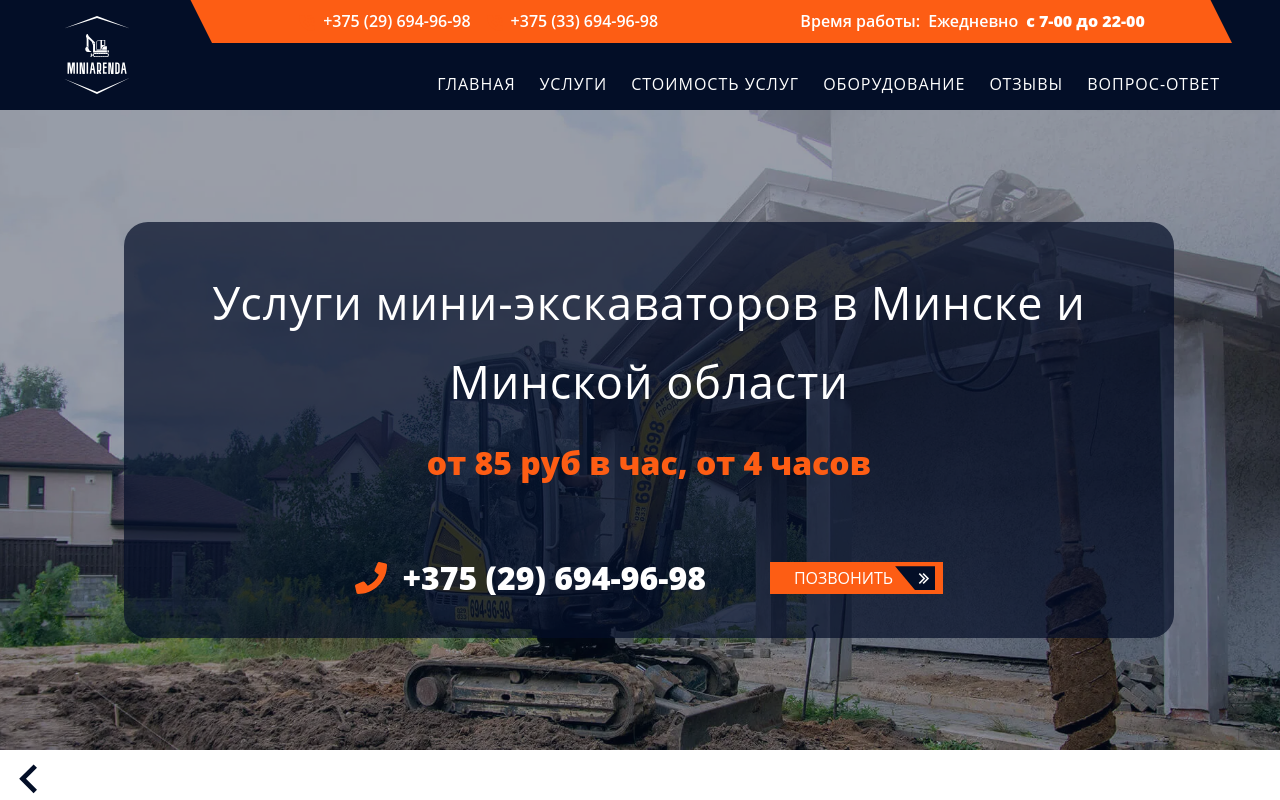
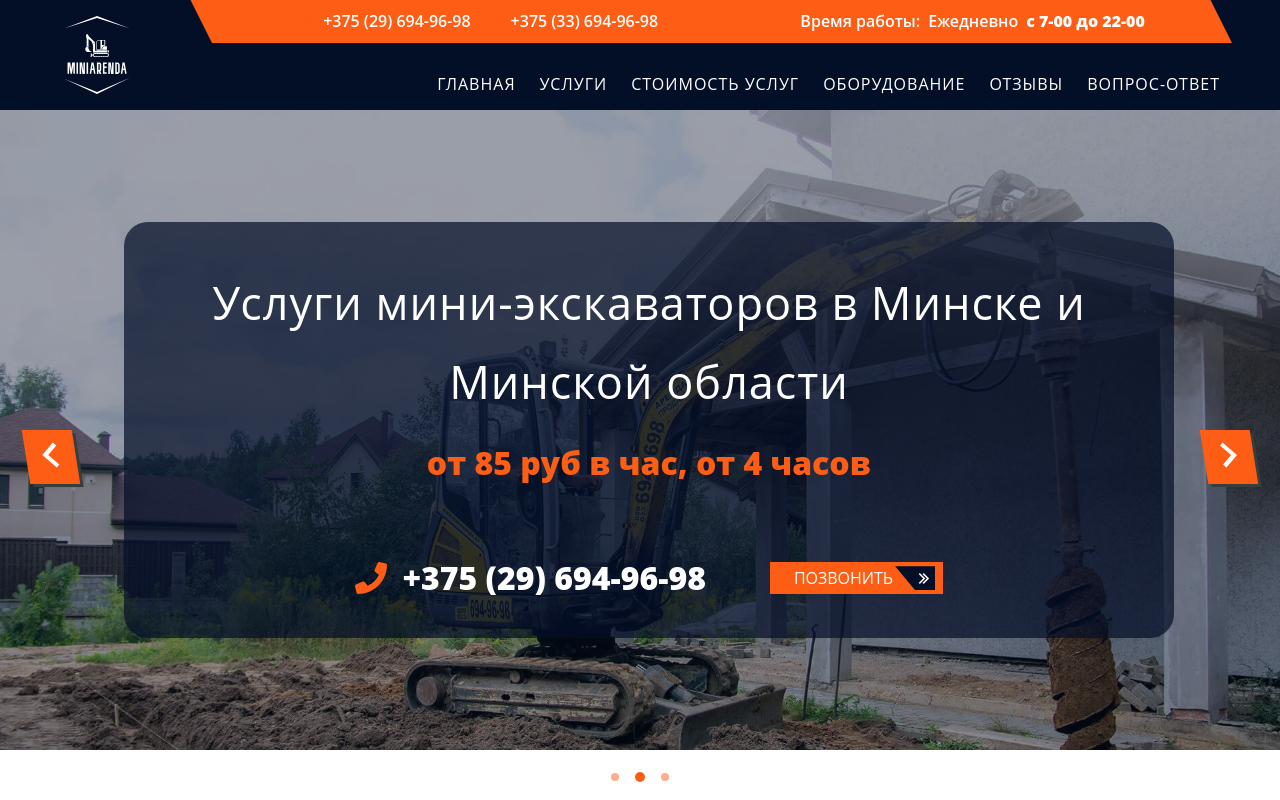
Before and after one commit to TanyaDanilovich/miniarenda_styled, a React (Vite) app: page / in a window 1280 px wide. Shown: the top 800 px of the page. Built offline with nearby package versions, Linux system fonts and the light colour scheme.

Commit message:
add hero carousel

```diff
--- a/src/shared/ui/slider/AppCarousel.tsx
+++ b/src/shared/ui/slider/AppCarousel.tsx
@@ -21,6 +21,7 @@ export type CarouselProps = {
     showDots?: boolean
     showArrows?: boolean
     children: React.ReactNode
+    className?: string
 }
 
 
@@ -30,6 +31,7 @@ export const AppCarousel = ({
                                 // autoplay,
                                 showDots = true,
                                 showArrows = true,
+                                className,
                                 children
                             }: CarouselProps) => {
 
@@ -61,7 +63,7 @@ export const AppCarousel = ({
 
 
     return (
-        <S_AppCarouselWrapper id = {id}>
+        <S_AppCarouselWrapper id = {id} className = {className}>
 
             <S_AppCarouselViewport ref = {emblaRef}>
                 <S_AppCarouselContainer>
@@ -70,7 +72,7 @@ export const AppCarousel = ({
             </S_AppCarouselViewport>
 
 
-            {showArrows && <S_AppCarouselArrowButtonsContainer>
+            {showArrows && <S_AppCarouselArrowButtonsContainer className = {"45454"}>
                 <PrevArrowButton onClick = {onPrevButtonClick} disabled = {prevBtnDisabled}/>
                 <NextArrowButton onClick = {onNextButtonClick} disabled = {nextBtnDisabled}/>
             </S_AppCarouselArrowButtonsContainer>}
@@ -80,9 +82,7 @@ export const AppCarousel = ({
                     <DotButton
                         key = {index}
                         onClick = {() => onDotButtonClick(index)}
-                        className = {'embla__dot'.concat(
-                            index === selectedIndex ? ' embla__dot--selected' : ''
-                        )}
+                        isActive = {index === selectedIndex}
                     />
                 ))}
             </S_AppCarouselDotsContainer>}
@@ -95,7 +95,6 @@ export const AppCarousel = ({
 export const S_AppCarouselWrapper = styled.section`
     position:relative;
     width:100%;
-    height:80vh;
     margin:0 auto;
     /* те же CSS-переменные, что ты использовала */
     --slide-spacing:0px;
@@ -118,7 +117,11 @@ export const S_AppCarouselContainer = styled.div`
 `
 
 export const S_AppCarouselArrowButtonsContainer = styled.div`
-
+    position:absolute;
+    display:flex;
+    left:0;
+    right:0;
+    top:50%;
 `
 
 
@@ -126,10 +129,7 @@ export const S_AppCarouselDotsContainer = styled.div`
     position:absolute;
     left:0;
     right:0;
-    bottom:8px; /* как --swiper-pagination-bottom */
+    bottom:0; /* как --swiper-pagination-bottom */
     z-index:2;
     display:flex;
-    justify-content:center;
-    gap:8px;
-    padding:0 8px;
 `
--- a/src/shared/ui/slider/CarouselArrowButtons.tsx
+++ b/src/shared/ui/slider/CarouselArrowButtons.tsx
@@ -1,5 +1,6 @@
 import {type ComponentPropsWithRef} from 'react';
 import styled from 'styled-components';
+import {BREAKPOINTS} from '../../constants/BREAKPOINTS';
 
 type PropType = ComponentPropsWithRef<'button'>
 
@@ -42,17 +43,16 @@ export const NextArrowButton = (props: PropType) => {
 
 
 const S_AppCarouselArrowButton = styled.button`
-    background:rgba(0, 0, 0, 0.5);
-    border:none;
-    border-radius:50%;
-    width:40px;
-    height:40px;
-    display:flex;
-    align-items:center;
-    justify-content:center;
-    cursor:pointer;
+    //width: 0;
+    background-color:${({theme}) => theme.colors.primary};
+    //height: 1rem;
     color:white;
-    transition:all 0.3s ease;
+    transform:skewX(9deg);
+    box-shadow:3px 3px 0 0 ${({theme}) => theme.colors.dark};
+    //padding-block: 0.5rem;
+    @media screen and (min-width:${BREAKPOINTS.tablet}){
+        width:50px;
+    }
 
     &:disabled{
         opacity:0.3;
@@ -60,34 +60,19 @@ const S_AppCarouselArrowButton = styled.button`
     }
 
     &:not(:disabled):hover{
-        background:rgba(0, 0, 0, 0.8);
+        background:rgba(0, 0, 0, 0.5);
     }
 
-
-
-
-    -webkit-tap-highlight-color: rgba(var(--text-high-contrast-rgb-value), 0.5);
-    -webkit-appearance: none;
-    appearance: none;
-    background-color: transparent;
-    touch-action: manipulation;
-    display: inline-flex;
-    text-decoration: none;
-    cursor: pointer;
-    border: 0;
-    padding: 0;
-    margin: 0;
-    box-shadow: inset 0 0 0 0.2rem var(--detail-medium-contrast);
-    width: 3.6rem;
-    height: 3.6rem;
-    z-index: 1;
-    border-radius: 50%;
-    color: var(--text-body);
-    display: flex;
-    align-items: center;
-    justify-content: center;
+    //-webkit-tap-highlight-color: rgba(var(--text-high-contrast-rgb-value), 0.5);
+    //-webkit-appearance: none;
+    //appearance: none;
+    //touch-action: manipulation;
 `
 
-export const S_AppCarouselNextButton = styled(S_AppCarouselArrowButton)``
+export const S_AppCarouselNextButton = styled(S_AppCarouselArrowButton)`
+    margin-right:2vw;
+`
 
-export const S_AppCarouselPrevButton = styled(S_AppCarouselArrowButton)``
+export const S_AppCarouselPrevButton = styled(S_AppCarouselArrowButton)`
+    margin-left:2vw;
+`
--- a/src/shared/ui/slider/CarouselDotButtons.tsx
+++ b/src/shared/ui/slider/CarouselDotButtons.tsx
@@ -1,13 +1,13 @@
 import {type ComponentPropsWithRef} from 'react'
 import styled from 'styled-components'
 
-type PropType = ComponentPropsWithRef<'button'>
+type PropType = { isActive: boolean } & ComponentPropsWithRef<'button'>
 
-export const DotButton: React.FC<PropType> = (props) => {
-    const { children, ...restProps } = props
+export const DotButton = (props: PropType) => {
+    const {children, isActive, ...restProps} = props
 
     return (
-        <S_AppCarouselDotButton {...restProps}>
+        <S_AppCarouselDotButton $isActive = {isActive} {...restProps}>
             {children}
         </S_AppCarouselDotButton>
     )
@@ -15,42 +15,23 @@ export const DotButton: React.FC<PropType> = (props) => {
 
 
 const S_AppCarouselDotButton = styled.button<{ $isActive?: boolean }>`
-    width: ${({ $isActive }) => $isActive ? '12px' : '8px'};
-    height: ${({ $isActive }) => $isActive ? '12px' : '8px'};
-    border-radius: 50%;
-    border: none;
-    padding: 0;
-    background-color: ${({ theme }) => theme.colors.primary};
-    opacity: ${({ $isActive }) => $isActive ? 1 : 0.5};
-    cursor: pointer;
-    transition: all 0.3s ease;
 
-    &:hover {
-        opacity: 1;
+    display:inline-block;
+    width:${({$isActive}) => $isActive ? '10px' : '8px'};
+    height:${({$isActive}) => $isActive ? '10px' : '8px'};
+    border-radius:50%;
+    border:none;
+    padding:0;
+    background-color:${({theme}) => theme.colors.primary};
+    opacity:${({$isActive}) => $isActive ? 1 : 0.5};
+    cursor:pointer;
+    transition:all 0.3s ease;
+
+    &:not(:last-child){
+        margin-right:1rem;
     }
 
-
-
-
-
-        -webkit-tap-highlight-color: rgba(var(--text-high-contrast-rgb-value), 0.5);
-        -webkit-appearance: none;
-        appearance: none;
-        background-color: transparent;
-        touch-action: manipulation;
-        display: inline-flex;
-        text-decoration: none;
-        cursor: pointer;
-        border: 0;
-        padding: 0;
-        margin: 0;
-        width: 2.6rem;
-        height: 2.6rem;
-        display: flex;
-        align-items: center;
-        justify-content: center;
-        border-radius: 50%;
-
-
-
+    &:hover{
+        opacity:1;
+    }
 `
--- a/src/widgets/heroCarousel/HeroCarousel.tsx
+++ b/src/widgets/heroCarousel/HeroCarousel.tsx
@@ -1,9 +1,12 @@
 import {heroData} from '../hero/heroData';
 import {HeroSlide} from './HeroSlide';
 import styled from 'styled-components';
-import {AppCarousel} from '../../shared/ui/slider/AppCarousel';
+import {
+    AppCarousel,
+    S_AppCarouselArrowButtonsContainer,
+    S_AppCarouselDotsContainer
+} from '../../shared/ui/slider/AppCarousel';
 import type {EmblaOptionsType} from 'embla-carousel';
-
 
 export const HeroCarousel = () => {
     const carouselOptions: EmblaOptionsType = {
@@ -33,4 +36,16 @@ export const HeroCarousel = () => {
 
 const S_HeroCarousel = styled(AppCarousel)`
 
+    height:80vh;
+
+    ${S_AppCarouselArrowButtonsContainer}{
+        justify-content:space-between;
+    }
+
+    ${S_AppCarouselDotsContainer}{
+        bottom:-5%;
+        display:flex;
+        justify-content:center;
+        align-items:center;
+    }
 `
```
